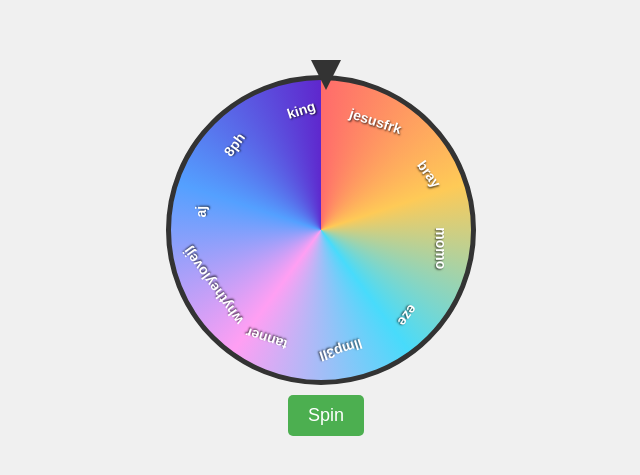
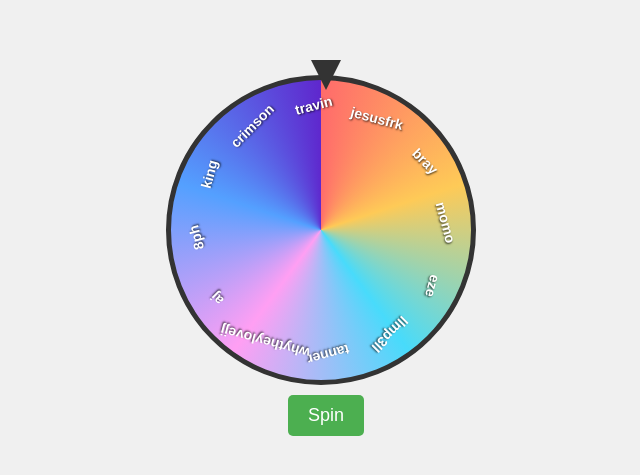
Before and after one commit to OROJAXON/wheel, a React (Create React App) app: page / in a window 1280 px wide. Shown: the part 145-620 px from the top of the page, without its empty margins (314-954 px from the left). Built offline with nearby package versions, Linux system fonts and the light colour scheme; the HTML template or start-up script is replaced by a standard one.

Commit message:
Update App.js

```diff
--- a/src/App.js
+++ b/src/App.js
@@ -3,8 +3,8 @@ import './index.css';
 import Spinner from './Spinner';
 import ConfettiExplosion from 'react-confetti-explosion';
 
-const names = ['jesusfrk', 'bray', 'momo', 'eze', 'llmp3ll', 'tanner', 'whytheylovejj', 'aj', '8ph', 'king', ]
-const predeterminedWinner = 'aj';
+const names = ['jesusfrk', 'bray', 'momo', 'eze', 'llmp3ll', 'tanner', 'whytheylovejj', 'aj', '8ph', 'king', 'crimson', 'travin', ]
+const predeterminedWinner = 'travin';
 
 const WinnerModal = ({ isOpen, onClose, winner }) => {
   if (!isOpen) return null;
```
